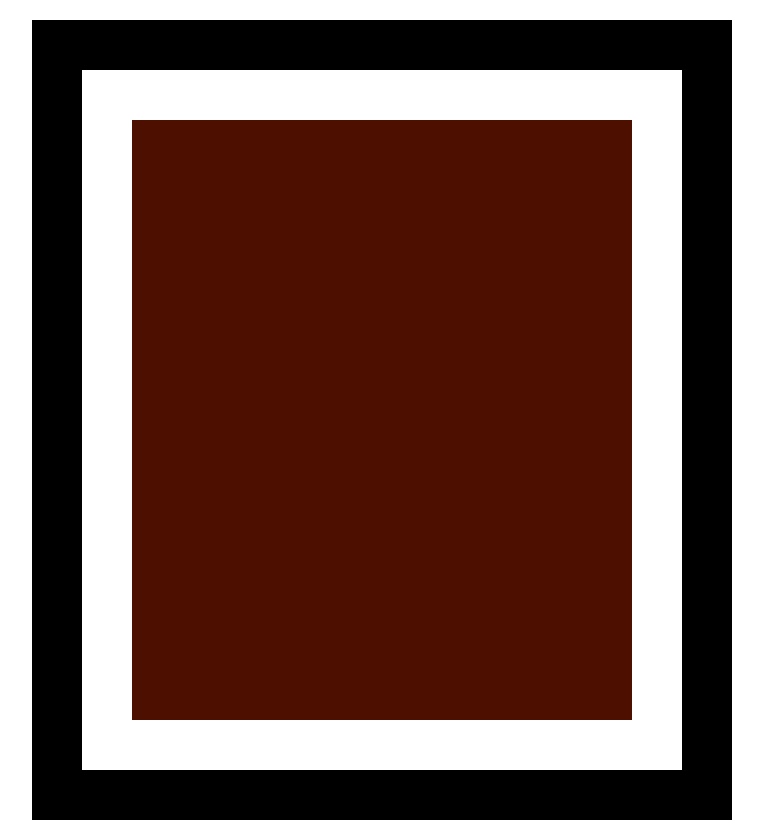
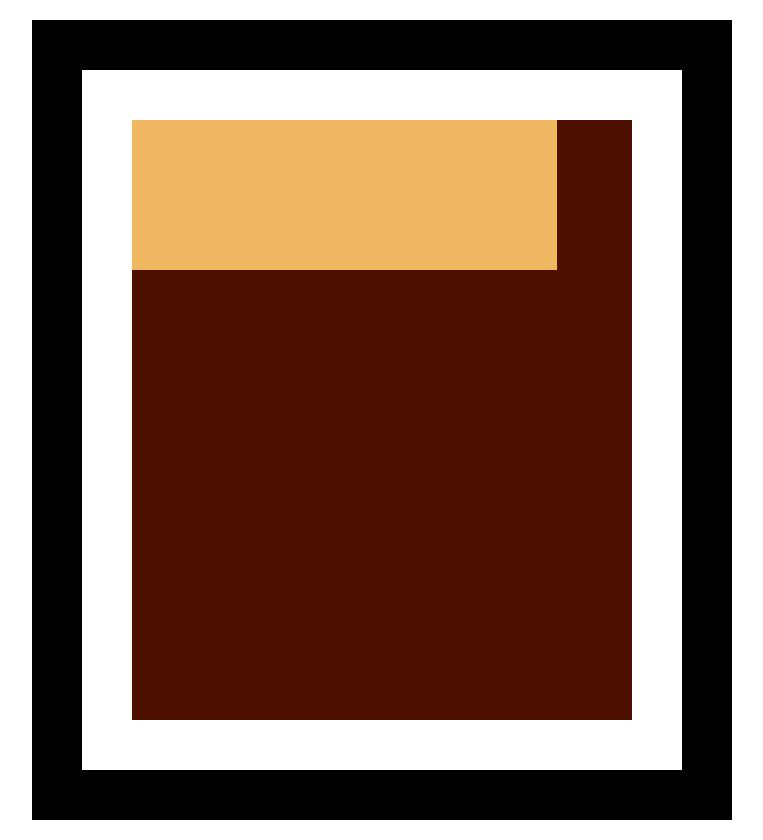
Before and after one commit to Animalfox/Rothko-Painting, a website built with Vite: page index.html in a window 1280 px wide. Shown: the whole page, without its empty margins (258-1021 px from the left). Built offline with nearby package versions, Linux system fonts and the light colour scheme.

Commit message:
Set background color of one div

```diff
--- a/styles.css
+++ b/styles.css
@@ -14,4 +14,5 @@
 .one {
   width: 425px;
   height: 150px;
+  background-color: #efb762;
 }
```
